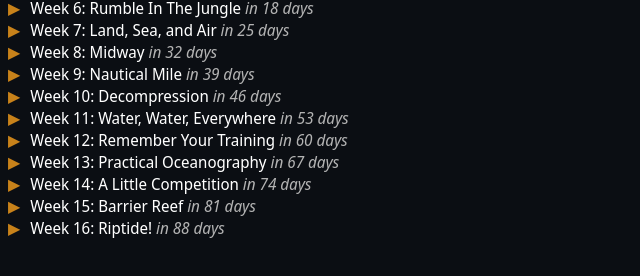
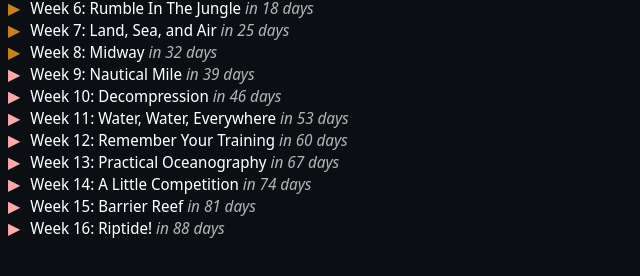
Before and after one commit to BeepIsla/operation-missions, a plain HTML site: page index.html in a window 1280 px wide. Shown: the part 232-508 px from the top of the page, 0-640 px from the left. Drawn offline with Linux system fonts and the light colour scheme.

Commit message:
Deploying to gh-pages from @ BeepIsla/operation-missions@a304c4db795f9942616268c1e61b3148a768e59b 🚀

```diff
--- a/index.html
+++ b/index.html
@@ -22,6 +22,10 @@
 		.caret {
 			cursor: pointer;
 			user-select: none;
+		}
+
+		.caret-red::before {
+			color: #FDAAAA !important;
 		}
 
 		.caret::before {
@@ -54,6 +58,11 @@
 
 		tbody > tr:nth-child(even) {
 			background-color: #1B1B3A;
+		}
+
+		th {
+			background-color: #1B1B3A;
+			color: #C8821A;
 		}
 
 		body {
@@ -610,7 +619,7 @@
 			</ul>
 		</li>
 		<li>
-			<span class="caret">
+			<span class="caret caret-red">
 				Week 9: Nautical Mile <i class="week-time-tracker" data-time="1637092800000" style="color:#B3B3B3" ></i>
 			</span>
 
@@ -641,7 +650,7 @@
 			</ul>
 		</li>
 		<li>
-			<span class="caret">
+			<span class="caret caret-red">
 				Week 10: Decompression <i class="week-time-tracker" data-time="1637697600000" style="color:#B3B3B3" ></i>
 			</span>
 
@@ -672,7 +681,7 @@
 			</ul>
 		</li>
 		<li>
-			<span class="caret">
+			<span class="caret caret-red">
 				Week 11: Water, Water, Everywhere <i class="week-time-tracker" data-time="1638302400000" style="color:#B3B3B3" ></i>
 			</span>
 
@@ -703,7 +712,7 @@
 			</ul>
 		</li>
 		<li>
-			<span class="caret">
+			<span class="caret caret-red">
 				Week 12: Remember Your Training <i class="week-time-tracker" data-time="1638907200000" style="color:#B3B3B3" ></i>
 			</span>
 
@@ -734,7 +743,7 @@
 			</ul>
 		</li>
 		<li>
-			<span class="caret">
+			<span class="caret caret-red">
 				Week 13: Practical Oceanography <i class="week-time-tracker" data-time="1639512000000" style="color:#B3B3B3" ></i>
 			</span>
 
@@ -765,7 +774,7 @@
 			</ul>
 		</li>
 		<li>
-			<span class="caret">
+			<span class="caret caret-red">
 				Week 14: A Little Competition <i class="week-time-tracker" data-time="1640116800000" style="color:#B3B3B3" ></i>
 			</span>
 
@@ -796,7 +805,7 @@
 			</ul>
 		</li>
 		<li>
-			<span class="caret">
+			<span class="caret caret-red">
 				Week 15: Barrier Reef <i class="week-time-tracker" data-time="1640721600000" style="color:#B3B3B3" ></i>
 			</span>
 
@@ -827,7 +836,7 @@
 			</ul>
 		</li>
 		<li>
-			<span class="caret">
+			<span class="caret caret-red">
 				Week 16: Riptide! <i class="week-time-tracker" data-time="1641326400000" style="color:#B3B3B3" ></i>
 			</span>
 
```
